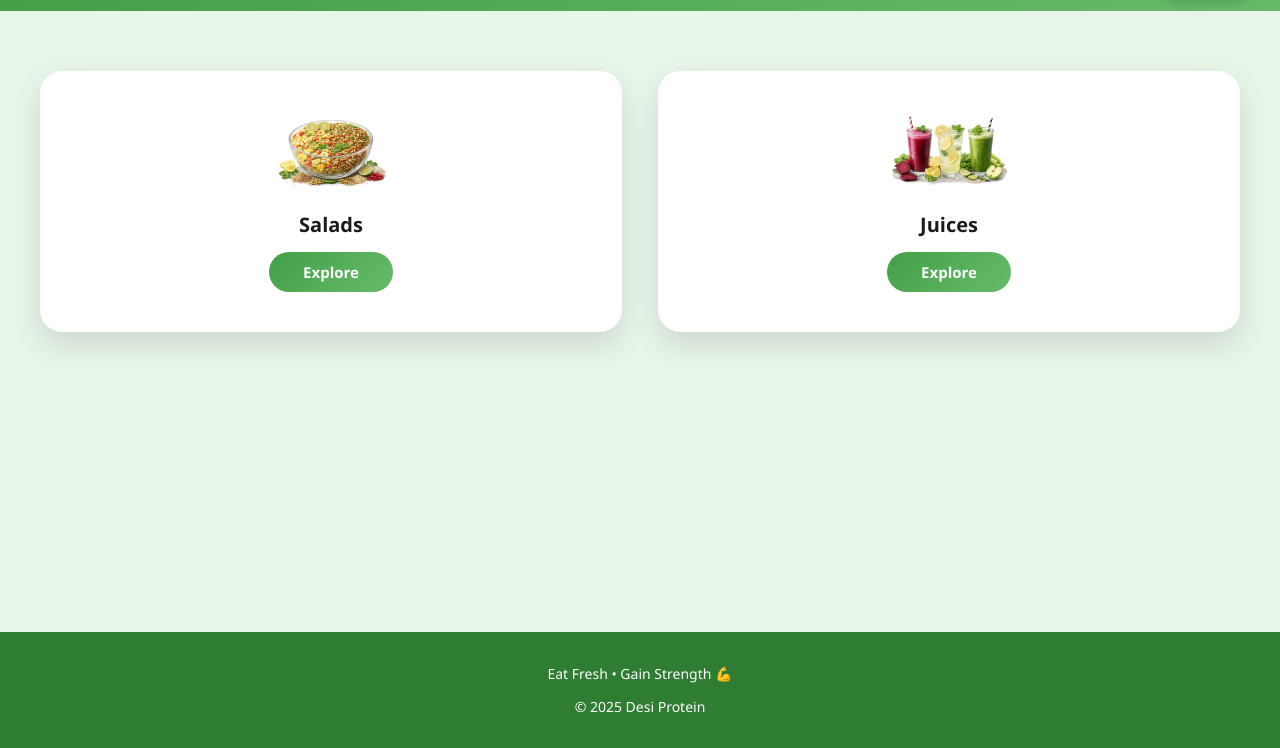
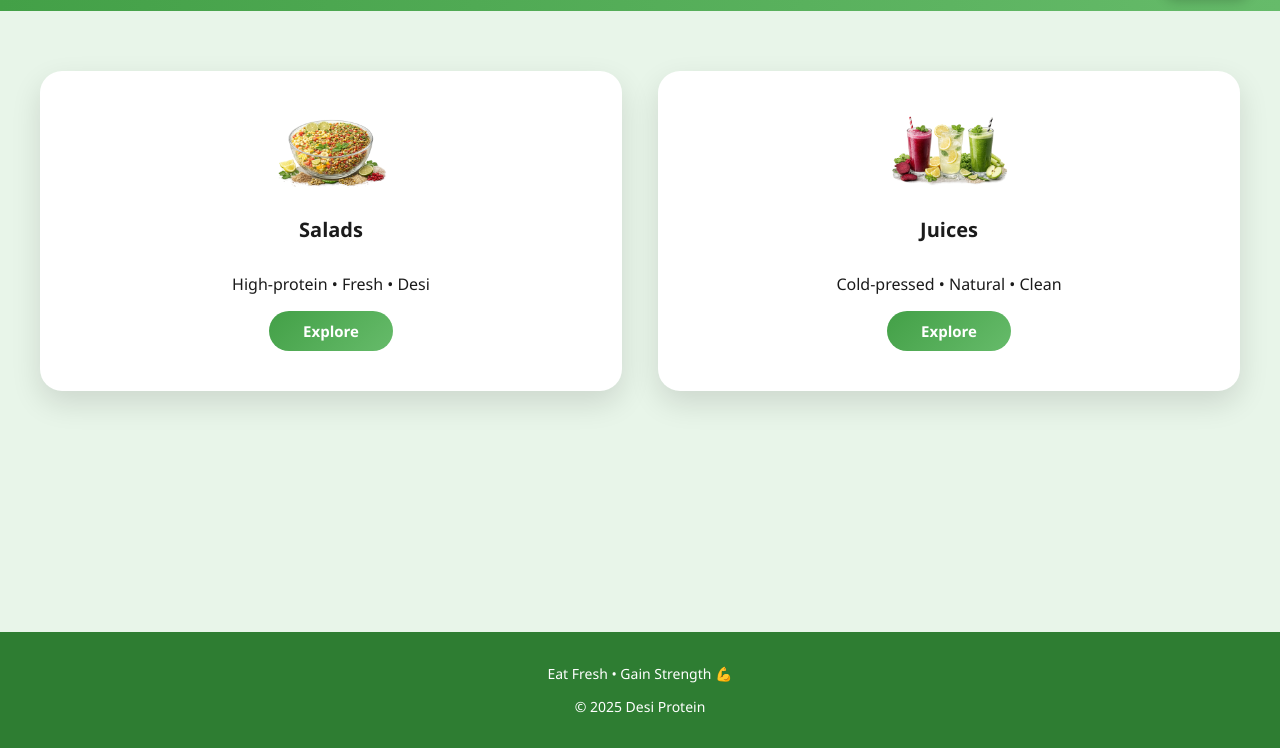
Before and after one commit to saifalishaikhh/Desi-Protein, a plain HTML site: page index.html in a window 1280 px wide. Shown: the part 52-800 px from the top of the page. Drawn offline with Linux system fonts and the light colour scheme.

Commit message:
Update index.html

```diff
--- a/index.html
+++ b/index.html
@@ -3,6 +3,7 @@
 <head>
   <meta charset="UTF-8">
   <meta name="viewport" content="width=device-width, initial-scale=1.0">
+
   <!-- BASIC SEO -->
   <title>Desi Protein | Fresh Salads & Healthy Juices</title>
 
@@ -14,35 +15,28 @@
 
   <meta name="author" content="Desi Protein">
   <meta name="robots" content="index, follow">
-<!-- ================= SOCIAL MEDIA PREVIEW ================= -->
 
-<!-- Open Graph (Facebook, WhatsApp, LinkedIn) -->
+  <!-- Open Graph -->
   <meta property="og:title" content="Desi Protein | Fresh Salads & Healthy Juices">
   <meta property="og:description" content="Fresh protein-rich salads & natural juices. Eat clean. Gain strength.">
   <meta property="og:image" content="https://saifalishaikhh.github.io/Desi-Protein/images/brand/social-preview.png">
   <meta property="og:url" content="https://saifalishaikhh.github.io/Desi-Protein/">
   <meta property="og:type" content="website">
 
-<!-- Twitter Preview -->
+  <!-- Twitter -->
   <meta name="twitter:card" content="summary_large_image">
   <meta name="twitter:title" content="Desi Protein | Eat Fresh • Gain Strength">
   <meta name="twitter:description" content="Protein-rich salads & fresh juices made daily.">
   <meta name="twitter:image" content="https://saifalishaikhh.github.io/Desi-Protein/images/brand/social-preview.png">
+
   <!-- PWA -->
   <link rel="manifest" href="manifest.json">
   <meta name="theme-color" content="#4CAF50">
+  <link rel="apple-touch-icon" href="images/icons/icon-192.png">
 
-<!-- iOS support -->
-<link rel="apple-touch-icon" href="images/icons/icon-192.png">
-<meta name="apple-mobile-web-app-capable" content="yes">
-<meta name="apple-mobile-web-app-status-bar-style" content="default">
-<meta name="apple-mobile-web-app-title" content="Desi Protein">
-
-  <!-- Global CSS -->
+  <!-- CSS -->
   <link rel="stylesheet" href="css/base.css">
   <link rel="stylesheet" href="css/layout.css">
-
-  <!-- Home only -->
   <link rel="stylesheet" href="css/index.css">
 </head>
 
@@ -59,26 +53,25 @@
 <main>
   <div class="category-grid">
 
+    <!-- SALADS -->
     <a href="category.html?type=salad" class="category-card">
-      <img src="images/home-salad.webp" alt="Salads">
+      <div class="image-wrap">
+        <img src="images/home-salad.webp" alt="Fresh Protein Salads">
+      </div>
       <h3>Salads</h3>
+      <p class="category-sub">High-protein • Fresh • Desi</p>
       <span class="category-btn">Explore</span>
     </a>
 
+    <!-- JUICES -->
     <a href="category.html?type=juice" class="category-card">
-      <img src="images/home-juices.webp" alt="Juices">
+      <div class="image-wrap">
+        <img src="images/home-juices.webp" alt="Healthy Natural Juices">
+      </div>
       <h3>Juices</h3>
+      <p class="category-sub">Cold-pressed • Natural • Clean</p>
       <span class="category-btn">Explore</span>
     </a>
-
-    <!-- Future categories plug & play -->
-    <!--
-    <a href="category.html?type=protein" class="category-card">
-      <img src="images/home-protein.png">
-      <h3>Protein Bowls</h3>
-      <span class="category-btn">Explore</span>
-    </a>
-    -->
 
   </div>
 </main>
@@ -87,6 +80,7 @@
   <p>Eat Fresh • Gain Strength 💪</p>
   <p>© 2025 Desi Protein</p>
 </footer>
+
 <script>
 if ("serviceWorker" in navigator) {
   navigator.serviceWorker.register("service-worker.js")
```
Lines whose indentation alone changed are shown as unchanged.
